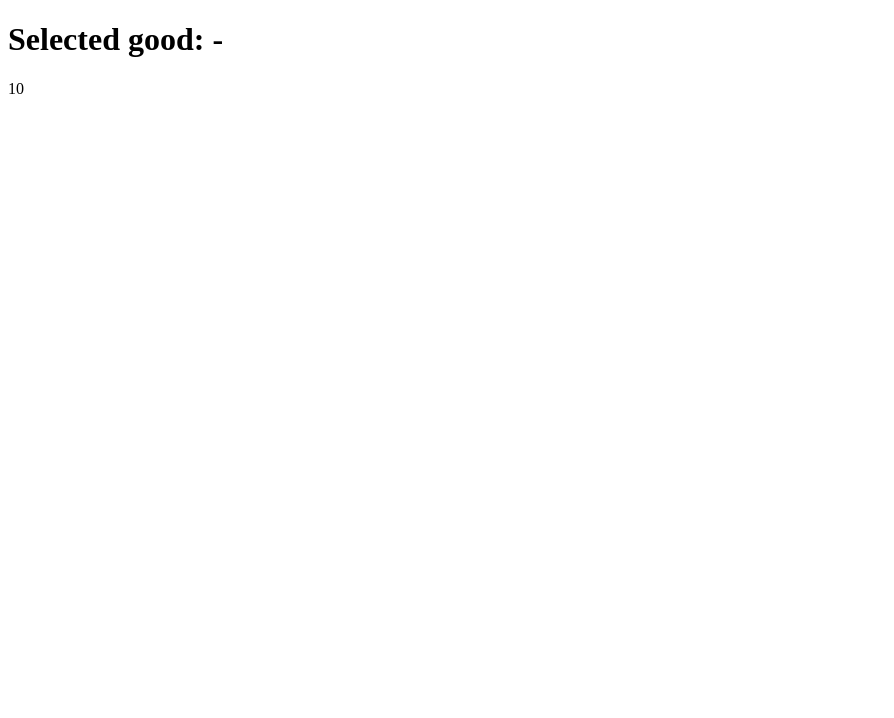
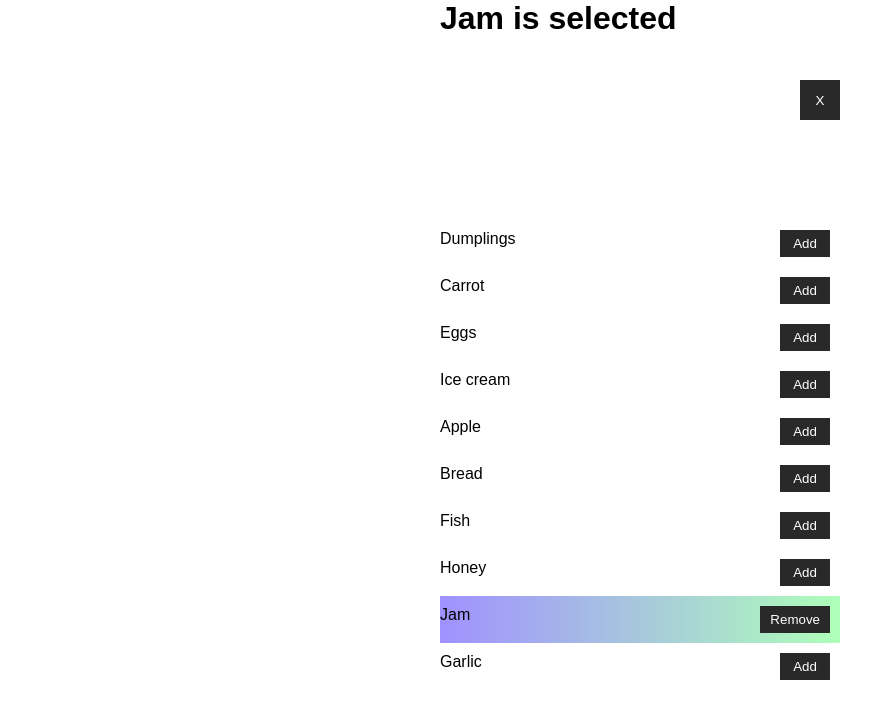
Before and after one commit to mate-academy/react_goods-selector, a React (Create React App) app: page / in a window 1280 px wide. Shown: the top 718 px of the page, without its empty margins (0-894 px from the left). Built offline with nearby package versions, Linux system fonts and the light colour scheme.

Commit message:
Implement goods selector

```diff
--- a/package.json
+++ b/package.json
@@ -6,10 +6,12 @@
   "author": "Mate Academy",
   "license": "GPL-3.0",
   "dependencies": {
+    "@types/classnames": "^2.3.1",
     "@types/node": "^12.20.18",
     "@types/react": "^17.0.15",
     "@types/react-dom": "^17.0.9",
     "bulma": "^0.9.3",
+    "classnames": "^2.3.1",
     "node-sass": "^6.0.1",
     "react": "^17.0.2",
     "react-dom": "^17.0.2",
--- a/src/App.scss
+++ b/src/App.scss
@@ -1 +1,107 @@
 // styles go here
+$clear-button-size: 40px;
+
+html {
+  font-family: Arial, "Helvetica Neue", Helvetica, sans-serif;
+}
+
+body {
+  margin: 0;
+  padding: 0 10px;
+}
+
+#root {
+  display: flex;
+}
+
+.App {
+  display: flex;
+  flex-direction: column;
+  min-height: 100vh;
+
+  margin: auto;
+  width: 400px;
+
+  &__header {
+    display: flex;
+
+    position: relative;
+
+    flex: 1 0;
+    max-height: 200px;
+
+    margin-bottom: 20px;
+  }
+
+  &__title {
+    flex: 1 0;
+    margin: 0;
+  }
+
+  &__clear {
+    height: $clear-button-size;
+    width: $clear-button-size;
+
+    align-self: center;
+  }
+
+  &__list {
+    margin: 0;
+    padding: 0;
+  }
+
+  &__item {
+    transition: background-color 0.3s;
+
+    display: grid;
+
+    grid-template-columns: 1fr auto;
+
+    padding: 10px 0;
+
+    &--selected {
+      background-image: linear-gradient(-90deg, #aeffb9 0%, #a091ff 100%);
+    }
+  }
+
+  &__item-button {
+    position: relative;
+    min-width: 50px;
+    padding: 6px 10px;
+    margin-right: 10px;
+    z-index: 1;
+  }
+}
+
+.button {
+  position: relative;
+  outline: none;
+  background: #292929;
+
+  border: none;
+  color: #fff;
+  transition: transform 0.2s;
+
+  &:hover::before,
+  &:focus::before {
+    transform: scale(1.2);
+  }
+
+  &::before,
+  &::after {
+    content: "";
+    display: block;
+    position: absolute;
+    inset: 0;
+    z-index: -1;
+  }
+
+  &::after {
+    background: #292929;
+  }
+
+  &::before {
+    background-image: linear-gradient(135deg, #aeffb9 0%, #a091ff 100%);
+    transition: transform 0.3s;
+  }
+}
--- a/src/App.tsx
+++ b/src/App.tsx
@@ -1,4 +1,5 @@
-import React from 'react';
+import classNames from 'classnames';
+import { Component } from 'react';
 import './App.scss';
 
 const goodsFromServer: string[] = [
@@ -14,11 +15,103 @@ const goodsFromServer: string[] = [
   'Garlic',
 ];
 
-const App: React.FC = () => (
-  <div className="App">
-    <h1>Selected good: -</h1>
-    {goodsFromServer.length}
-  </div>
-);
+type Props = {};
+
+type State = {
+  selectedGoods: string[],
+};
+
+const getGoodsString = (goods: string[]): string => {
+  switch (goods.length) {
+    case 0:
+      return 'No goods selected';
+    case 1:
+      return `${goods[0]} is selected`;
+    case 2:
+      return `${goods.join(' and ')} are selected`;
+    default:
+      return `${goods.slice(0, -1).join(', ')} and ${goods.at(-1)} are selected`;
+  }
+};
+
+class App extends Component<Props, State> {
+  state = {
+    selectedGoods: ['Jam'],
+  };
+
+  render() {
+    const { selectedGoods } = this.state;
+
+    return (
+      <div className="App">
+        <div className="App__header">
+          <h1 className="App__title">
+            {getGoodsString(selectedGoods)}
+          </h1>
+
+          {!!selectedGoods.length && (
+            <button
+              type="button"
+              className="App__clear button"
+              onClick={() => {
+                this.setState({ selectedGoods: [] });
+              }}
+            >
+              X
+            </button>
+          )}
+        </div>
+
+        <ul className="App__list">
+          {goodsFromServer.map((good) => {
+            const index: number = selectedGoods.indexOf(good);
+
+            return (
+              <li
+                key={good}
+                className={
+                  classNames(
+                    'App__item',
+                    {
+                      'App__item--selected': index !== -1,
+                    },
+                  )
+                }
+              >
+                <span>{good}</span>
+
+                {index === -1 ? (
+                  <button
+                    type="button"
+                    className="App__item-button button"
+                    onClick={() => {
+                      this.setState((state) => ({ selectedGoods: [...state.selectedGoods, good] }));
+                    }}
+                  >
+                    Add
+                  </button>
+                ) : (
+                  <button
+                    type="button"
+                    className="App__item-button button"
+                    onClick={() => {
+                      this.setState(() => {
+                        selectedGoods.splice(index, 1);
+
+                        return { selectedGoods };
+                      });
+                    }}
+                  >
+                    Remove
+                  </button>
+                )}
+              </li>
+            );
+          })}
+        </ul>
+      </div>
+    );
+  }
+}
 
 export default App;
```
Also changed, not shown: 2 other files (tests, documents, lock files or other folders).
